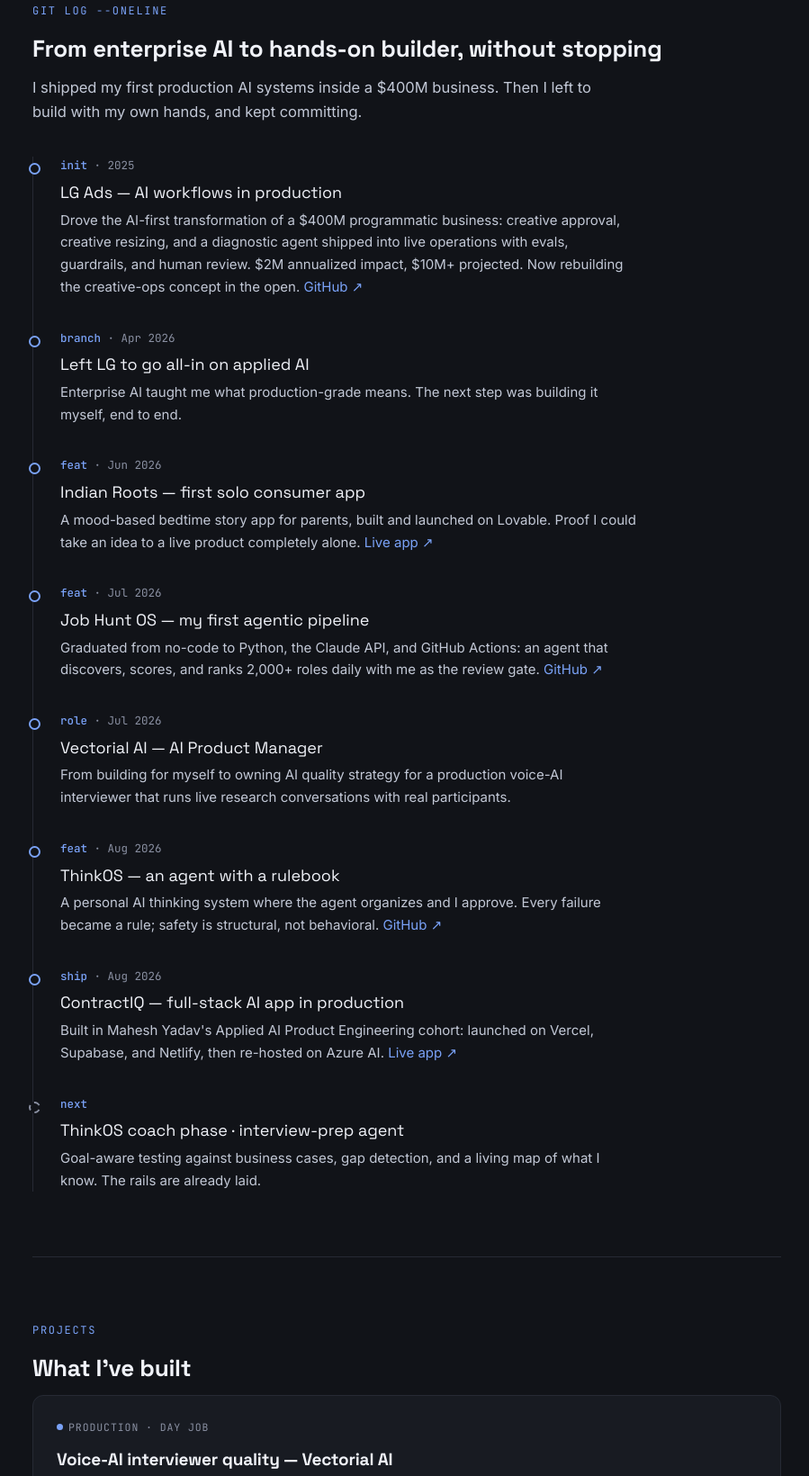
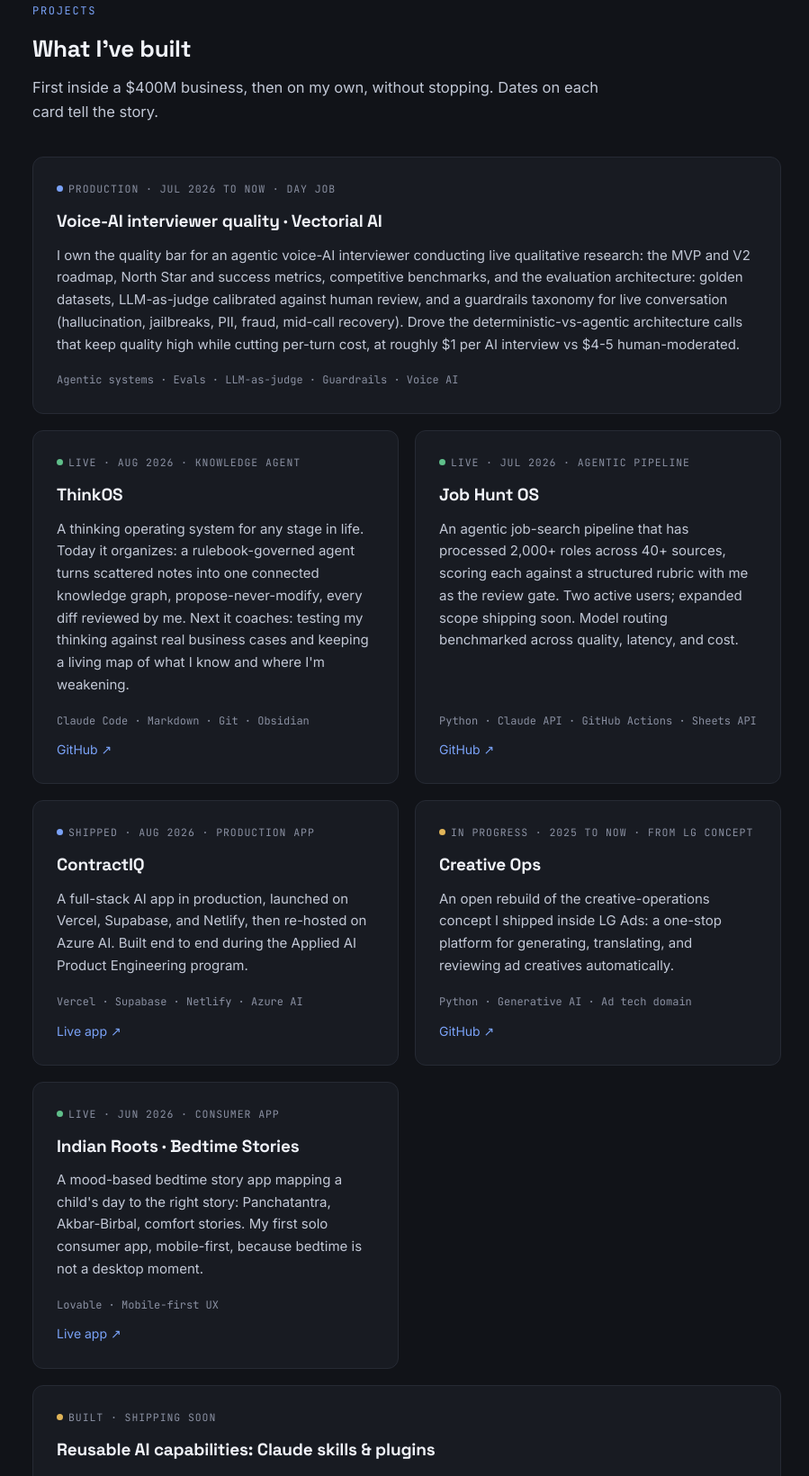
Before and after one commit to juhi-jain92/juhi-jain92.github.io, a plain HTML site: page index.html in a window 1280 px wide. Shown: the part 588-2228 px from the top of the page at 90% size, without its empty margins (188-1087 px from the left). Drawn offline with Linux system fonts and the light colour scheme.

Commit message:
Add files via upload

```diff
--- a/index.html
+++ b/index.html
@@ -3,7 +3,7 @@
 <head>
 <meta charset="UTF-8">
 <meta name="viewport" content="width=device-width, initial-scale=1.0">
-<title>Juhi Jain — AI Product Manager</title>
+<title>Juhi Jain: AI Product Manager</title>
 <meta name="description" content="AI-native PM. I build the tools I wish existed. Agentic systems, evals, guardrails, and production AI.">
 <link rel="preconnect" href="https://fonts.googleapis.com">
 <link href="https://fonts.googleapis.com/css2?family=Space+Grotesk:wght@400;500;700&family=Inter:wght@400;500;600&family=JetBrains+Mono:wght@400;500&display=swap" rel="stylesheet">
@@ -90,113 +90,67 @@ footer{padding:64px 0 80px;border-top:1px solid var(--line)}
   </div>
 </header>
 
-<section id="journey">
-  <div class="eyebrow">git log --oneline</div>
-  <h2>From enterprise AI to hands-on builder, without stopping</h2>
-  <p class="sec-intro">I shipped my first production AI systems inside a $400M business. Then I left to build with my own hands, and kept committing.</p>
-  <div class="log">
-    <div class="commit">
-      <div class="chash"><b>init</b> · 2025</div>
-      <div class="cmsg">LG Ads — AI workflows in production</div>
-      <div class="cbody">Drove the AI-first transformation of a $400M programmatic business: creative approval, creative resizing, and a diagnostic agent shipped into live operations with evals, guardrails, and human review. $2M annualized impact, $10M+ projected. Now rebuilding the creative-ops concept in the open. <a href="https://github.com/juhi-jain92/creative-ops">GitHub ↗</a></div>
-    </div>
-    <div class="commit">
-      <div class="chash"><b>branch</b> · Apr 2026</div>
-      <div class="cmsg">Left LG to go all-in on applied AI</div>
-      <div class="cbody">Enterprise AI taught me what production-grade means. The next step was building it myself, end to end.</div>
-    </div>
-    <div class="commit">
-      <div class="chash"><b>feat</b> · Jun 2026</div>
-      <div class="cmsg">Indian Roots — first solo consumer app</div>
-      <div class="cbody">A mood-based bedtime story app for parents, built and launched on Lovable. Proof I could take an idea to a live product completely alone. <a href="https://indian-roots-stories.lovable.app">Live app ↗</a></div>
-    </div>
-    <div class="commit">
-      <div class="chash"><b>feat</b> · Jul 2026</div>
-      <div class="cmsg">Job Hunt OS — my first agentic pipeline</div>
-      <div class="cbody">Graduated from no-code to Python, the Claude API, and GitHub Actions: an agent that discovers, scores, and ranks 2,000+ roles daily with me as the review gate. <a href="https://github.com/juhi-jain92/job-hunt-os">GitHub ↗</a></div>
-    </div>
-    <div class="commit">
-      <div class="chash"><b>role</b> · Jul 2026</div>
-      <div class="cmsg">Vectorial AI — AI Product Manager</div>
-      <div class="cbody">From building for myself to owning AI quality strategy for a production voice-AI interviewer that runs live research conversations with real participants.</div>
-    </div>
-    <div class="commit">
-      <div class="chash"><b>feat</b> · Aug 2026</div>
-      <div class="cmsg">ThinkOS — an agent with a rulebook</div>
-      <div class="cbody">A personal AI thinking system where the agent organizes and I approve. Every failure became a rule; safety is structural, not behavioral. <a href="https://github.com/juhi-jain92/think-OS">GitHub ↗</a></div>
-    </div>
-    <div class="commit">
-      <div class="chash"><b>ship</b> · Aug 2026</div>
-      <div class="cmsg">ContractIQ — full-stack AI app in production</div>
-      <div class="cbody">Built in Mahesh Yadav's Applied AI Product Engineering cohort: launched on Vercel, Supabase, and Netlify, then re-hosted on Azure AI. <a href="https://contractiq-legal.netlify.app/">Live app ↗</a></div>
-    </div>
-    <div class="commit next">
-      <div class="chash"><b>next</b></div>
-      <div class="cmsg">ThinkOS coach phase · interview-prep agent</div>
-      <div class="cbody">Goal-aware testing against business cases, gap detection, and a living map of what I know. The rails are already laid.</div>
-    </div>
-  </div>
-</section>
-
 <section id="projects">
   <div class="eyebrow">Projects</div>
   <h2>What I've built</h2>
+  <p class="sec-intro">First inside a $400M business, then on my own, without stopping. Dates on each card tell the story.</p>
   <div class="grid">
     <div class="card wide">
-      <div class="tag"><span class="dot prod"></span>Production · Day job</div>
-      <h3>Voice-AI interviewer quality — Vectorial AI</h3>
-      <p>I own the quality bar for an AI interviewer conducting live qualitative research: the MVP and V2 roadmap, North Star and success metrics, competitive benchmarks, and the evaluation architecture — golden datasets, LLM-as-judge calibrated against human review, and a guardrails taxonomy for live conversation (hallucination, jailbreaks, PII, fraud, mid-call recovery). Drove the deterministic-vs-agentic architecture calls that keep quality high while cutting per-turn cost, at roughly $1 per AI interview vs $4-5 human-moderated.</p>
-      <div class="stack">Evals · LLM-as-judge · Guardrails · Voice AI · Deterministic orchestration</div>
+      <div class="tag"><span class="dot prod"></span>Production · Jul 2026 to now · Day job</div>
+      <h3>Voice-AI interviewer quality · Vectorial AI</h3>
+      <p>I own the quality bar for an agentic voice-AI interviewer conducting live qualitative research: the MVP and V2 roadmap, North Star and success metrics, competitive benchmarks, and the evaluation architecture: golden datasets, LLM-as-judge calibrated against human review, and a guardrails taxonomy for live conversation (hallucination, jailbreaks, PII, fraud, mid-call recovery). Drove the deterministic-vs-agentic architecture calls that keep quality high while cutting per-turn cost, at roughly $1 per AI interview vs $4-5 human-moderated.</p>
+      <div class="stack">Agentic systems · Evals · LLM-as-judge · Guardrails · Voice AI</div>
     </div>
     <div class="card">
-      <div class="tag"><span class="dot live"></span>Live · Agentic pipeline</div>
-      <h3>Job Hunt OS</h3>
-      <p>An agentic job-search pipeline: auto-discovers roles across sources daily, scores them against a structured rubric using Claude, and surfaces the best matches for my review. Model routing benchmarked across quality, latency, and cost.</p>
-      <div class="stack">Python · Claude API · GitHub Actions · Sheets API</div>
-      <p class="out"><a href="https://github.com/juhi-jain92/job-hunt-os">GitHub ↗</a> · <a href="https://github.com/juhi-jain92/job-hunt-os/blob/main/docs/builder-story-final.md">Builder story ↗</a></p>
-    </div>
-    <div class="card">
-      <div class="tag"><span class="dot live"></span>Live · Knowledge agent</div>
+      <div class="tag"><span class="dot live"></span>Live · Aug 2026 · Knowledge agent</div>
       <h3>ThinkOS</h3>
-      <p>A rulebook-governed agent that turns scattered notes into one connected knowledge graph. Propose-never-modify: the agent stages, I review every diff. Originals preserved verbatim; full backlog ingested for under $2.</p>
+      <p>A thinking operating system for any stage in life. Today it organizes: a rulebook-governed agent turns scattered notes into one connected knowledge graph, propose-never-modify, every diff reviewed by me. Next it coaches: testing my thinking against real business cases and keeping a living map of what I know and where I'm weakening.</p>
       <div class="stack">Claude Code · Markdown · Git · Obsidian</div>
       <p class="out"><a href="https://github.com/juhi-jain92/think-OS">GitHub ↗</a></p>
     </div>
     <div class="card">
-      <div class="tag"><span class="dot prod"></span>Shipped · Cohort build</div>
+      <div class="tag"><span class="dot live"></span>Live · Jul 2026 · Agentic pipeline</div>
+      <h3>Job Hunt OS</h3>
+      <p>An agentic job-search pipeline that has processed 2,000+ roles across 40+ sources, scoring each against a structured rubric with me as the review gate. Two active users; expanded scope shipping soon. Model routing benchmarked across quality, latency, and cost.</p>
+      <div class="stack">Python · Claude API · GitHub Actions · Sheets API</div>
+      <p class="out"><a href="https://github.com/juhi-jain92/job-hunt-os">GitHub ↗</a></p>
+    </div>
+    <div class="card">
+      <div class="tag"><span class="dot prod"></span>Shipped · Aug 2026 · Production app</div>
       <h3>ContractIQ</h3>
-      <p>A full-stack AI app taken to production twice: first on Vercel, Supabase, and Netlify, then re-hosted on Azure AI. Built end to end in the Applied AI Product Engineering cohort.</p>
+      <p>A full-stack AI app in production, launched on Vercel, Supabase, and Netlify, then re-hosted on Azure AI. Built end to end during the Applied AI Product Engineering program.</p>
       <div class="stack">Vercel · Supabase · Netlify · Azure AI</div>
       <p class="out"><a href="https://contractiq-legal.netlify.app/">Live app ↗</a></p>
     </div>
     <div class="card">
-      <div class="tag"><span class="dot live"></span>Live · Consumer app</div>
-      <h3>Indian Roots — Bedtime Stories</h3>
-      <p>A mood-based bedtime story app mapping a child's day to the right story: Panchatantra, Akbar-Birbal, comfort stories. Mobile-first, because bedtime is not a desktop moment.</p>
-      <div class="stack">Lovable · Mobile-first UX</div>
-      <p class="out"><a href="https://indian-roots-stories.lovable.app">Live app ↗</a></p>
-    </div>
-    <div class="card">
-      <div class="tag"><span class="dot wip"></span>In progress · From LG concept</div>
+      <div class="tag"><span class="dot wip"></span>In progress · 2025 to now · From LG concept</div>
       <h3>Creative Ops</h3>
       <p>An open rebuild of the creative-operations concept I shipped inside LG Ads: a one-stop platform for generating, translating, and reviewing ad creatives automatically.</p>
       <div class="stack">Python · Generative AI · Ad tech domain</div>
       <p class="out"><a href="https://github.com/juhi-jain92/creative-ops">GitHub ↗</a></p>
     </div>
+    <div class="card">
+      <div class="tag"><span class="dot live"></span>Live · Jun 2026 · Consumer app</div>
+      <h3>Indian Roots · Bedtime Stories</h3>
+      <p>A mood-based bedtime story app mapping a child's day to the right story: Panchatantra, Akbar-Birbal, comfort stories. My first solo consumer app, mobile-first, because bedtime is not a desktop moment.</p>
+      <div class="stack">Lovable · Mobile-first UX</div>
+      <p class="out"><a href="https://indian-roots-stories.lovable.app">Live app ↗</a></p>
+    </div>
     <div class="card wide">
       <div class="tag"><span class="dot wip"></span>Built · Shipping soon</div>
-      <h3>Reusable AI capabilities — Claude skills &amp; plugins</h3>
+      <h3>Reusable AI capabilities: Claude skills &amp; plugins</h3>
       <p>Beyond apps: packaged, reusable capabilities including a PRD evaluator skill, a PRD writing skill, a personal job-strategy skill, and an SDLC orchestrator that chains eleven gated build stages. The bet: durable AI leverage comes from skills and rulebooks, not one-off chats.</p>
       <div class="stack">Claude skills · Plugins · Spec-driven development</div>
     </div>
   </div>
+  <p style="margin-top:22px;font-size:14.5px;color:var(--dim)">Next up: an interview-prep agent, shipping standalone or as a Job Hunt OS module, and the ThinkOS practice engine.</p>
 </section>
 
 <section id="capabilities">
   <div class="eyebrow">Capability map</div>
   <h2>Where each muscle was built</h2>
   <table>
-    <tr><td>Agentic orchestration</td><td>ThinkOS · Job Hunt OS</td></tr>
+    <tr><td>Agentic orchestration</td><td>Vectorial AI · ThinkOS · Job Hunt OS</td></tr>
     <tr><td>Evals &amp; guardrails</td><td>Vectorial AI · LG creative-approval workflow</td></tr>
     <tr><td>Human-in-the-loop design</td><td>Job Hunt OS · LG approval gates · Vectorial</td></tr>
     <tr><td>AI workflow &amp; product design</td><td>ContractIQ · PRD skills · LG AI transformation</td></tr>
```
